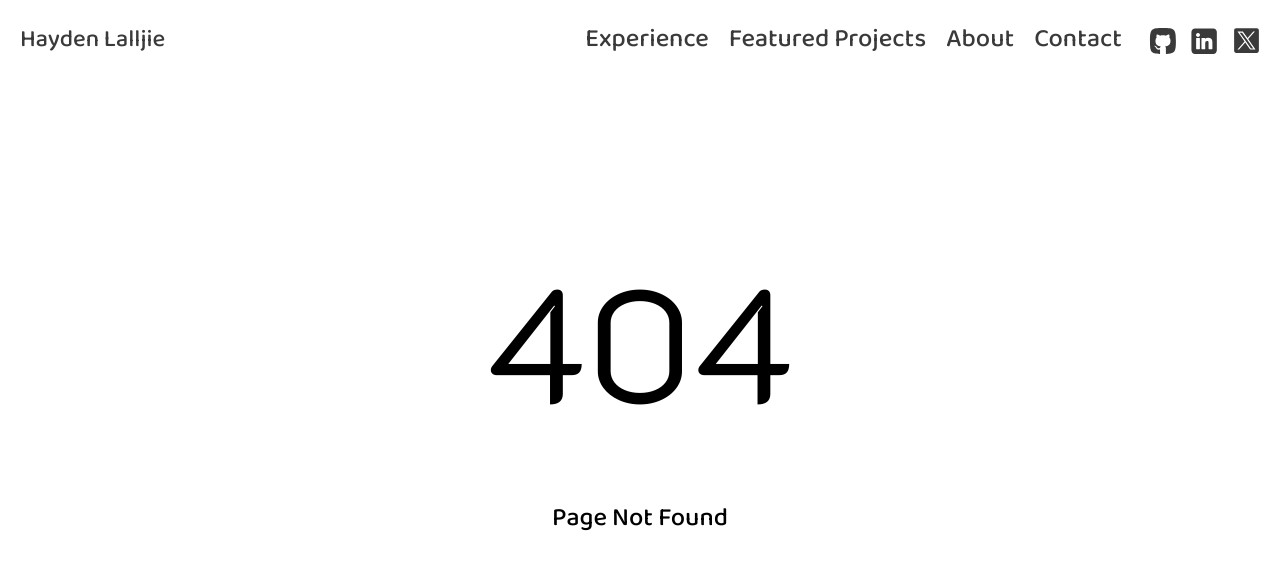
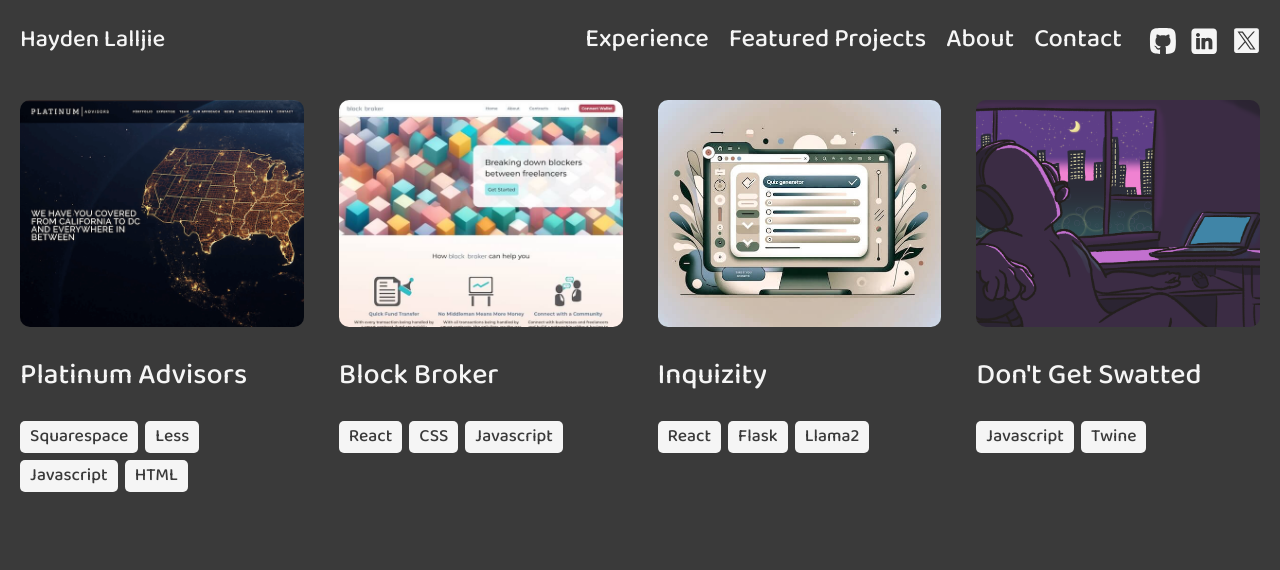
Before and after one commit to hlalljie/Portfolio, a React (Vite) app: page /case-studies in a window 1280 px wide. Before the commit this address had no page. Shown: the top 570 px of the page. Built offline with nearby package versions, Linux system fonts and the light colour scheme; no server answers.

Commit message:
add color theming to ProjectList component and adjust places it's used

```diff
--- a/src/App.jsx
+++ b/src/App.jsx
@@ -6,11 +6,11 @@ import { Helmet, HelmetProvider } from 'react-helmet-async';
 import { Analytics } from '@vercel/analytics/react';
 
 import GlobalStyle from './GlobalStyles';
-// import CaseStudyTemplate from './pages/CaseStudies/CaseStudyTemplate';
-import CaseStudyTemplateBasic from './pages/CaseStudies/CaseStudyTemplateBasic';
 
 // Page Imports
 import Home from './pages/Home';
+import CaseStudies from './pages/CaseStudies/CaseStudies';
+import CaseStudyTemplateBasic from './pages/CaseStudies/CaseStudyTemplateBasic';
 import ErrorPage from './pages/ErrorPage';
 // import About from "./pages/About";
 // import Portfolio from "./pages/Portfolio";
@@ -27,14 +27,15 @@ const router = createBrowserRouter([
     errorElement: <ErrorPage />,
   },
   {
+    path: '/case-studies',
+    element: <CaseStudies />,
+    errorElement: <ErrorPage />,
+  },
+  {
     path: '/case-studies/:caseStudyId',
     element: <CaseStudyTemplateBasic />,
     errorElement: <ErrorPage />,
   },
-  // {
-  //   path: 'caseStudies/:caseStudyId',
-  //   element: <CaseStudyTemplate />,
-  // },
 ]);
 
 /**
--- a/src/Components/UI/ExperienceSelector.jsx
+++ b/src/Components/UI/ExperienceSelector.jsx
@@ -1,6 +1,6 @@
 import { useState } from 'react';
 import { styled, css } from 'styled-components';
-import experienceItems from '../../data/ExperienceItems.jsx';
+import experienceItems from '@/data/ExperienceItems.jsx';
 import TagList from './TagList.jsx';
 
 const StyledExperienceSelectorStyles = styled.div``;
@@ -170,11 +170,6 @@ const StyledExperienceBlockStyles = styled.div`
         }
         .technologies {
           justify-content: right;
-
-          li {
-            border-color: ${theme.colors.darkAccent};
-            color: ${theme.colors.darkAccent};
-          }
         }
       }
       .description {
@@ -215,7 +210,12 @@ function ExperienceBlock({ company, titles, technologies, description }) {
               </div>
             ))}
           </span>
-          <TagList tags={technologies} className="technologies" />
+          <TagList
+            tags={technologies}
+            className="technologies"
+            color="darkAccent"
+            filled={false}
+          />
           {/* <ul className="technologies">
             {technologies.map((tech, index) => (
               <li className="technologyItem" key={index}>
--- a/src/Components/UI/ProjectList.jsx
+++ b/src/Components/UI/ProjectList.jsx
@@ -14,8 +14,10 @@ const StyledProjectList = styled.div`
   gap: ${({ $gap }) => $gap}px;
   justify-content: center;
   width: 100%;
+  box-sizing: border-box;
 
-  .projectCard {
+  /* Size all children */
+  > * {
     width: ${({ $cols, $gap }) =>
       `calc((100% - ${$gap * ($cols - 1)}px) / ${$cols})`};
   }
@@ -32,23 +34,31 @@ const StyledProjectList = styled.div`
  * @param {boolean} props.featured - Whether to filter by only featured projects
  * @param {number} props.cols - Number of columns for project grid
  * @param {number} props.gap - Gap between project cards
+ * @param {string} props.variant - Color variant for project cards
  * @returns {JSX.Element}
  */
-const ProjectList = ({ featured = false, cols = 3, gap = 55 }) => {
+const ProjectList = ({
+  featured = false,
+  cols = 3,
+  gap = 55,
+  variant = 'light',
+}) => {
   const projects = featured
     ? PortfolioItems.Featured
     : Object.keys(PortfolioItems.Projects);
 
   return (
-    <StyledProjectList $cols={cols} $gap={gap}>
+    <StyledProjectList className="projectList" $cols={cols} $gap={gap}>
       {projects.map((projectId) => {
-        const { excerpt, image, ...projectData } =
+        const { excerpt, image, draft, ...projectData } =
           PortfolioItems.Projects[projectId];
+        if (draft === true) return null;
         return (
           <ProjectCard
             key={projectId}
             data={{ ...projectData, image, excerpt }}
             projectId={projectId}
+            variant={variant}
           />
         );
       })}
@@ -57,8 +67,9 @@ const ProjectList = ({ featured = false, cols = 3, gap = 55 }) => {
 };
 
 const StyledProjectCard = styled(Link)`
+  ${({ theme, $variant }) => css`
     text-decoration: none;
-  color: inherit;
+    color: ${$variant === 'light' ? theme.colors.white : theme.colors.black};
     display: block;
 
     .imgContainer {
@@ -84,7 +95,6 @@ const StyledProjectCard = styled(Link)`
     }
     .technologies {
       li {
-      background-color: ${(props) => props.theme.colors.white};
         font-weight: 500;
       }
     }
@@ -92,8 +102,14 @@ const StyledProjectCard = styled(Link)`
       svg {
         transform: scale(1.2);
         transform-origin: left center;
+        path {
+          fill: ${$variant === 'light'
+            ? theme.colors.white
+            : theme.colors.black};
         }
       }
+    }
+  `}
 `;
 
 /**
@@ -101,15 +117,25 @@ const StyledProjectCard = styled(Link)`
  * @param {Object} props
  * @param {Object} props.data - The project data
  * @param {string} props.projectId - The ID of the project
+ * @param {string} props.variant - Color variant for project cards
+ * @param {boolean} props.hideExcerpt - Whether to show the excerpt
+ * @param {boolean} props.hideLinks - Whether to show the links
  * @returns {JSX.Element}
  */
-const ProjectCard = ({ data, projectId }) => (
+const ProjectCard = ({
+  data,
+  projectId,
+  variant = 'light',
+  hideExcerpt = true,
+  hideLinks = true,
+}) => (
   <StyledProjectCard
     to={{
       pathname: `/caseStudies/${projectId}`,
       state: { ...data },
     }}
     className="projectCard"
+    $variant={variant}
   >
     <div className="imgContainer">
       <ResponsiveImage
@@ -119,9 +145,15 @@ const ProjectCard = ({ data, projectId }) => (
     </div>
     <div className="textContainer">
       <h3 className="projectTitle">{data.title}</h3>
-      <p className="projectExcerpt smallP">{data.excerpt}</p>
+      {!hideExcerpt && <p className="projectExcerpt smallP">{data.excerpt}</p>}
     </div>
-    <TagList tags={data.technologies} className="technologies" />
+    <TagList
+      tags={data.technologies}
+      className="technologies"
+      color={variant === 'light' ? 'white' : 'black'}
+      filled={variant === 'light' ? true : false}
+    />
+    {hideLinks === false && (
       <div className="linkContainer">
         {data.url && (
           <a
@@ -134,11 +166,16 @@ const ProjectCard = ({ data, projectId }) => (
           </a>
         )}
         {data.github && (
-        <a href={data.github} target="_blank" aria-label="View Project Github">
+          <a
+            href={data.github}
+            target="_blank"
+            aria-label="View Project Github"
+          >
             <GitHubIcon aria-hidden="true" />
           </a>
         )}
       </div>
+    )}
   </StyledProjectCard>
 );
 
--- a/src/Components/UI/TagList.jsx
+++ b/src/Components/UI/TagList.jsx
@@ -1,6 +1,7 @@
-import { styled } from "styled-components";
+import { styled, css } from 'styled-components';
 
 const StyledTagList = styled.ul`
+  ${({ theme, $color, $filled }) => css`
     display: flex;
     list-style: none;
     column-gap: 10px;
@@ -10,11 +11,20 @@ const StyledTagList = styled.ul`
     li {
       font-size: 1.1rem;
       padding: 0 10px;
-    border: 2px solid ${(props) => props.theme.colors.black};
-    color: ${(props) => props.theme.colors.black};
+      ${$filled
+        ? css`
+            background-color: ${theme.colors[$color]};
+            color: ${theme.getColorInverse($color)};
+          `
+        : css`
+            background-color: transparent;
+            color: ${theme.colors[$color]};
+            border: 2px solid ${theme.colors[$color]};
+          `}
       border-radius: 5px;
       line-height: 2rem;
     }
+  `}
 `;
 
 /**
@@ -22,11 +32,18 @@ const StyledTagList = styled.ul`
  * @param {Object} props - The properties for the tagList component.
  * @param {string[]} props.tags - The tags to be displayed.
  * @param {string} props.className - The className for the tagList component.
+ * @param {string} props.color - The color for the tagList (based on theme colors).
+ * @param {boolean} props.filled - Whether the tags should be filled(true) or outlined(false)
  * @returns {JSX.Element}
  */
-function TagList({ tags = [], className = "" }) {
+function TagList({
+  tags = [],
+  className = '',
+  color = 'white',
+  filled = 'false',
+}) {
   return (
-    <StyledTagList className={className}>
+    <StyledTagList className={className} $color={color} $filled={filled}>
       {tags.map((tag, index) => (
         <li key={index}>{tag}</li>
       ))}
--- a/src/Theme.js
+++ b/src/Theme.js
@@ -4,16 +4,31 @@ const theme = {
     paragraph: "'Baloo Da 2', sans-serif",
   },
   colors: {
-    black: "#3a3a3a",
-    fadedBlack: "#3a3a3a99",
-    dark: "#745d57",
-    darkAccent: "#445835",
-    white: "#f5f5f5",
-    fog: "#d6d6d6cc",
+    black: '#3a3a3a',
+    fadedBlack: '#3a3a3a99',
+    dark: '#745d57',
+    darkAccent: '#445835',
+    white: '#f5f5f5',
+    fog: '#d6d6d6cc',
+  },
+  colorInverses: {
+    black: 'white',
+    fadedBlack: 'white',
+    dark: 'white',
+    darkAccent: 'white',
+    white: 'black',
+    fog: 'black',
   },
   padding: {
-    largeSection: "7%",
+    largeSection: '7%',
+    fullWidthSection: '20px',
   },
+  /**
+   * getColorInverse: Returns an inverse color that can be used as a background for or writing on top of given color
+   * @param {string} color - Color theme to get inverse of
+   * @returns {string} - Inverse color hex
+   */
+  getColorInverse: (color) => theme.colors[theme.colorInverses[color]],
   /**
    * withOpacity: Adjusts the opacity of a color
    * @param {string} color - Original color in hex format
@@ -28,7 +43,7 @@ const theme = {
     // Convert decimal opacity to a hexadecimal value
     const opacityHex = Math.round(opacity * 255)
       .toString(16)
-      .padStart(2, "0");
+      .padStart(2, '0');
     return `${color}${opacityHex}`;
   },
 };
--- a/src/data/ExperienceItems.jsx
+++ b/src/data/ExperienceItems.jsx
@@ -1,69 +1,69 @@
 const experienceItems = [
   {
-    company: "HL Tutoring",
-    titles: ["Computer Science Tutor"],
+    company: 'HL Tutoring',
+    titles: ['Founder'],
     years: {
-      start: "2023",
-      end: "Present",
-      short: "Present",
+      start: '2023',
+      end: 'Present',
+      short: 'Present',
     },
     technologies: [
-      "Python",
-      "Java",
-      "Javascript",
-      "React",
-      "Express",
-      "NodeJS",
-      "Flask",
-      "MongoDB",
-      "CSS",
-      "HTML",
-      "C++",
-      "C",
-      "Squarespace",
+      'Python',
+      'Java',
+      'Javascript',
+      'React',
+      'Express',
+      'NodeJS',
+      'Flask',
+      'MongoDB',
+      'CSS',
+      'HTML',
+      'C++',
+      'C',
+      'Squarespace',
     ],
     description: `Tutoring of a wide range of students with a focus on helping students gain a thorough understanding of technical topics and achieve a variety of educational goals. Instruct students in college level data structures and algorithms, AP Computer Science, Full Stack Web Development, and learning computer science fundamentals from the ground up.`,
   },
   {
-    company: "Nav Creative",
-    titles: ["Director", "Project Manager", "Web Designer"],
+    company: 'Nav Creative',
+    titles: ['Director', 'Project Manager', 'Web Designer'],
     years: {
-      start: "2019",
-      end: "2023",
-      short: "2023",
+      start: '2019',
+      end: '2023',
+      short: '2023',
     },
     technologies: [
-      "Javascript",
-      "Less",
-      "JQuery",
-      "HTML",
-      "Python",
-      "Squarespace",
-      "Wordpress",
-      "Shopify",
+      'Javascript',
+      'Less',
+      'JQuery',
+      'HTML',
+      'Python',
+      'Squarespace',
+      'Wordpress',
+      'Shopify',
     ],
     description: `Designed and managed over 200 full website builds for small business clients under heavy workloads. Co-created the studio's new core process for web clients, fixing a critical revenue issue. Oversaw all high complexity and technical client lead consultations across their entire lifecycle, streamlining the onboarding of new clients and providing support during the building and offboarding phases of the process.`,
   },
   {
-    company: "Silicon Valley 4u",
-    titles: ["Coding Instructor"],
+    company: 'Silicon Valley 4u',
+    titles: ['Coding Instructor'],
     years: {
-      start: "May 2019",
-      end: "Nov 2019",
-      short: "2019",
+      start: 'May 2019',
+      end: 'Nov 2019',
+      short: '2019',
     },
-    technologies: ["Python", "Scratch", "Blender"],
+    technologies: ['Python', 'Scratch', 'Blender'],
     description: `Taught a variety of courses in Python, Scratch, and Blender 3D, adapting curriculum to different age groups (6-14), class sizes (4-11), as well as many different skill levels and interests. Communicated with parents and supervisors to meet goals while providing an engaging class environment. Responsible for multiple classroom locations with different stakeholders, resources, and lesson formats`,
   },
   {
-    company: "Scale API",
-    titles: ["QA Ops Associate", "QA Contractor"],
+    company: 'Scale API',
+    titles: ['QA Ops Associate', 'QA Contractor'],
     years: {
-      start: "2017",
-      end: "2018",
-      short: "2018",
+      start: '2017',
+      end: '2018',
+      short: '2018',
     },
-    technologies: ["Scale 3d Lidar Annotations", "Google Sheets"],
+    technologies: ['Scale 3d Lidar Annotations', 'Google Sheets'],
     description: `Ensured superior quality for AI training data annotations through detailed review and feedback to annotators. Promoted to Associate for dedicated effort to the team and projects. Addressed/aided in resolving bugs in annotation software for better annotation quality and annotation ease. Developed training material to improve annotation accuracy and train new annotation reviewers at scale.`,
   },
 ];
--- a/src/data/PortfolioItems.jsx
+++ b/src/data/PortfolioItems.jsx
@@ -75,6 +75,25 @@ const PortfolioItems = {
       I then moved to other issues such as tweaking the frontend, adding a tracker for ending the player had found, making a last minute music addition and many other changes to get the game to it's destination. The game was was released in time and received positive feedback from the jam host and other jammers. It ended up being a great learning experience in how to execute on a tight deadline and coordinate with others for an awesome outcome that players got to enjoy.`,
       backgroundColor: '#3b2d42',
     },
+    Test: {
+      title: "Don't Get Swatted",
+      excerpt:
+        'A branching story game built in 10 days for the 2024 One Button Jam',
+      image: {
+        path: '/images/',
+        name: 'Test',
+        extension: '.png',
+        alt: "An image of Don't Get Swatted's main screen",
+      },
+      company: 'One Button Jam',
+      url: 'https://haydondo.itch.io/dont-get-swatted',
+      roles: ['Developer'],
+      years: '2024',
+      technologies: ['Javascript', 'Twine'],
+      summary: ``,
+      backgroundColor: '#3b2d42',
+      draft: true,
+    },
   },
 };
 
--- /dev/null
+++ b/src/pages/CaseStudies/CaseStudies.jsx
@@ -0,0 +1,29 @@
+import { styled, css } from 'styled-components';
+import Header from '@/Components/Sections/Header';
+import ProjectList from '@/Components/UI/ProjectList';
+import PortfolioItems from '@/data/PortfolioItems.jsx';
+
+const StyledCaseStudies = styled.div`
+  ${({ theme }) => css`
+    background-color: ${theme.colors.black};
+    min-height: 100vh;
+    .projectList {
+      padding: ${theme.padding.fullWidthSection};
+    }
+  `}
+`;
+
+/**
+ * CaseStudies: Case Studies Page listing all case studies
+ * @returns {JSX.Element}
+ */
+function CaseStudies() {
+  return (
+    <StyledCaseStudies>
+      <Header variant={'light'} overlapTopSection={false} />
+      <ProjectList cols={4} gap={35} variant={'light'} hideLinks hideExcerpt />
+    </StyledCaseStudies>
+  );
+}
+
+export default CaseStudies;
--- a/src/pages/ErrorPage.jsx
+++ b/src/pages/ErrorPage.jsx
@@ -15,6 +15,10 @@ const StyledErrorPage = styled.div`
   }
 `;
 
+/**
+ *  ErrorPage: An Error/404 Page
+ * @returns {JSX.Element}
+ */
 function ErrorPage() {
   return (
     <StyledErrorPage>
```
Lines whose indentation alone changed are shown as unchanged.
